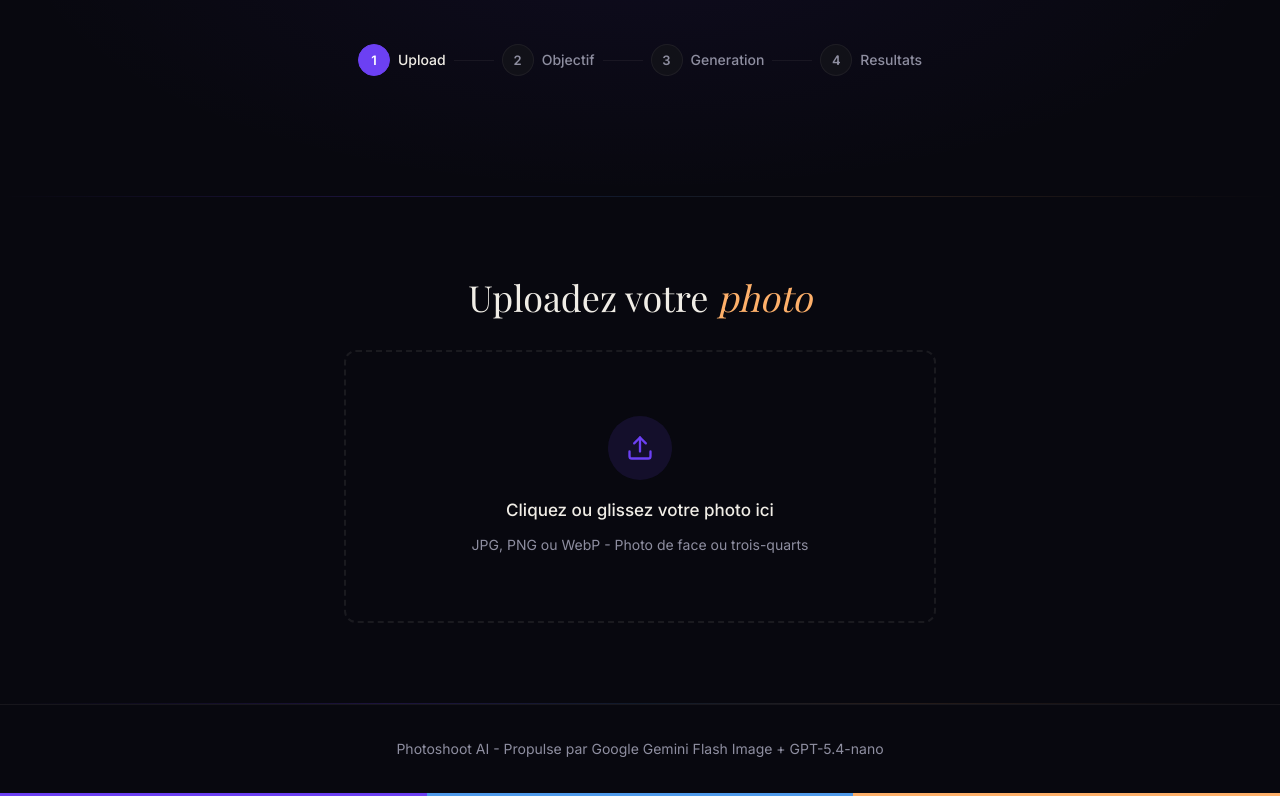
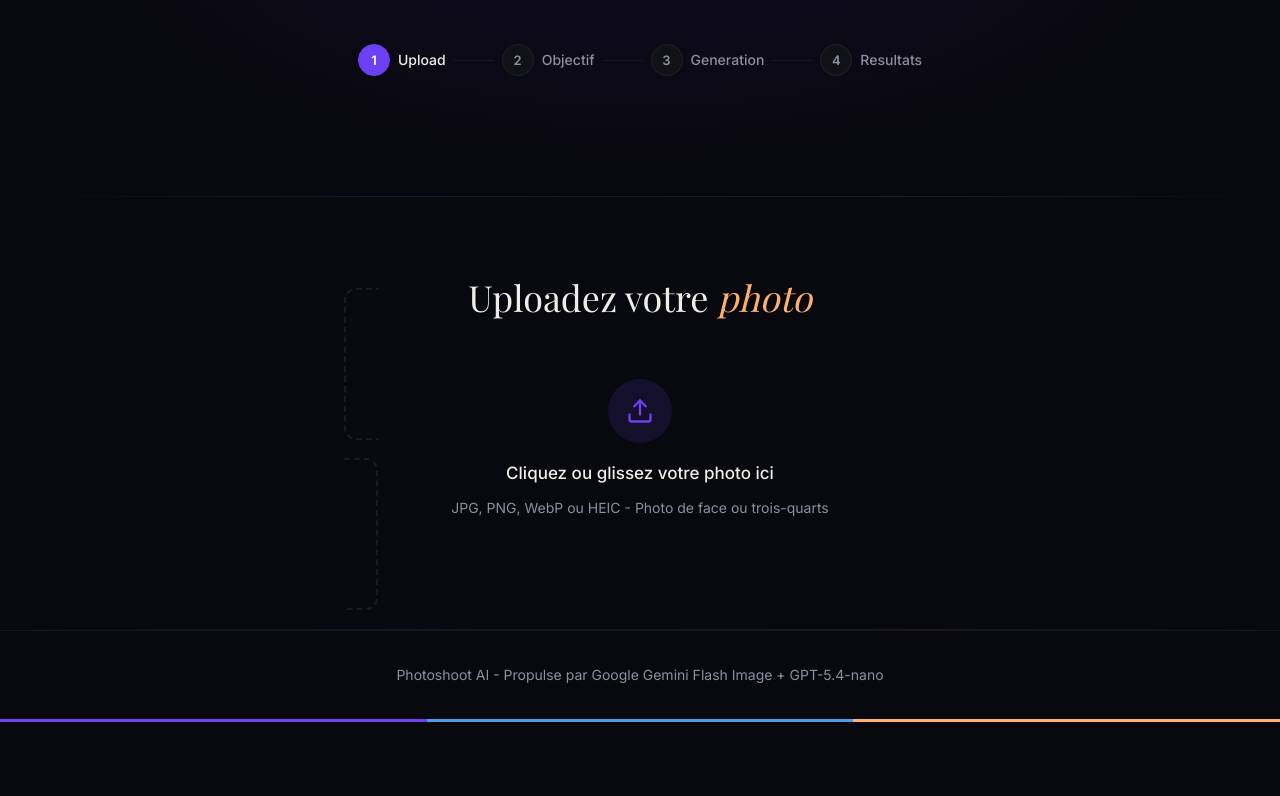
Before and after one commit to AcceleriA/photoshoot-ai, a Next.js app: page / in a window 1280 px wide. Shown: the part 407-1203 px from the top of the page. After the commit the page ends 1129 px from the top, so only its background shows below. Built offline with nearby package versions, Linux system fonts and the light colour scheme; a web font is replaced by a local one.

Commit message:
fix: use label htmlFor instead of div onClick for iOS file picker

```diff
--- a/app/page.js
+++ b/app/page.js
@@ -314,9 +314,9 @@ export default function PhotoshootApp() {
                 Uploadez votre <em>photo</em>
               </h2>
 
-              <div
+              <label
+                htmlFor="photo-upload"
                 className={`upload-zone ${imagePreview ? 'has-image' : ''}`}
-                onClick={() => fileInputRef.current?.click()}
                 onDrop={handleDrop}
                 onDragOver={(e) => e.preventDefault()}
               >
@@ -335,18 +335,19 @@ export default function PhotoshootApp() {
                       Cliquez ou glissez votre photo ici
                     </p>
                     <p style={{ fontSize: '14px', color: 'var(--text-muted)', margin: '8px auto 0' }}>
-                      JPG, PNG ou WebP - Photo de face ou trois-quarts
+                      JPG, PNG, WebP ou HEIC - Photo de face ou trois-quarts
                     </p>
                   </>
                 )}
                 <input
                   ref={fileInputRef}
+                  id="photo-upload"
                   type="file"
                   accept="image/*,.heic,.heif"
                   onChange={handleFileChange}
                   style={{ display: 'none' }}
                 />
-              </div>
+              </label>
 
               {imagePreview && (
                 <div style={{ textAlign: 'center', marginTop: '24px' }}>
```
